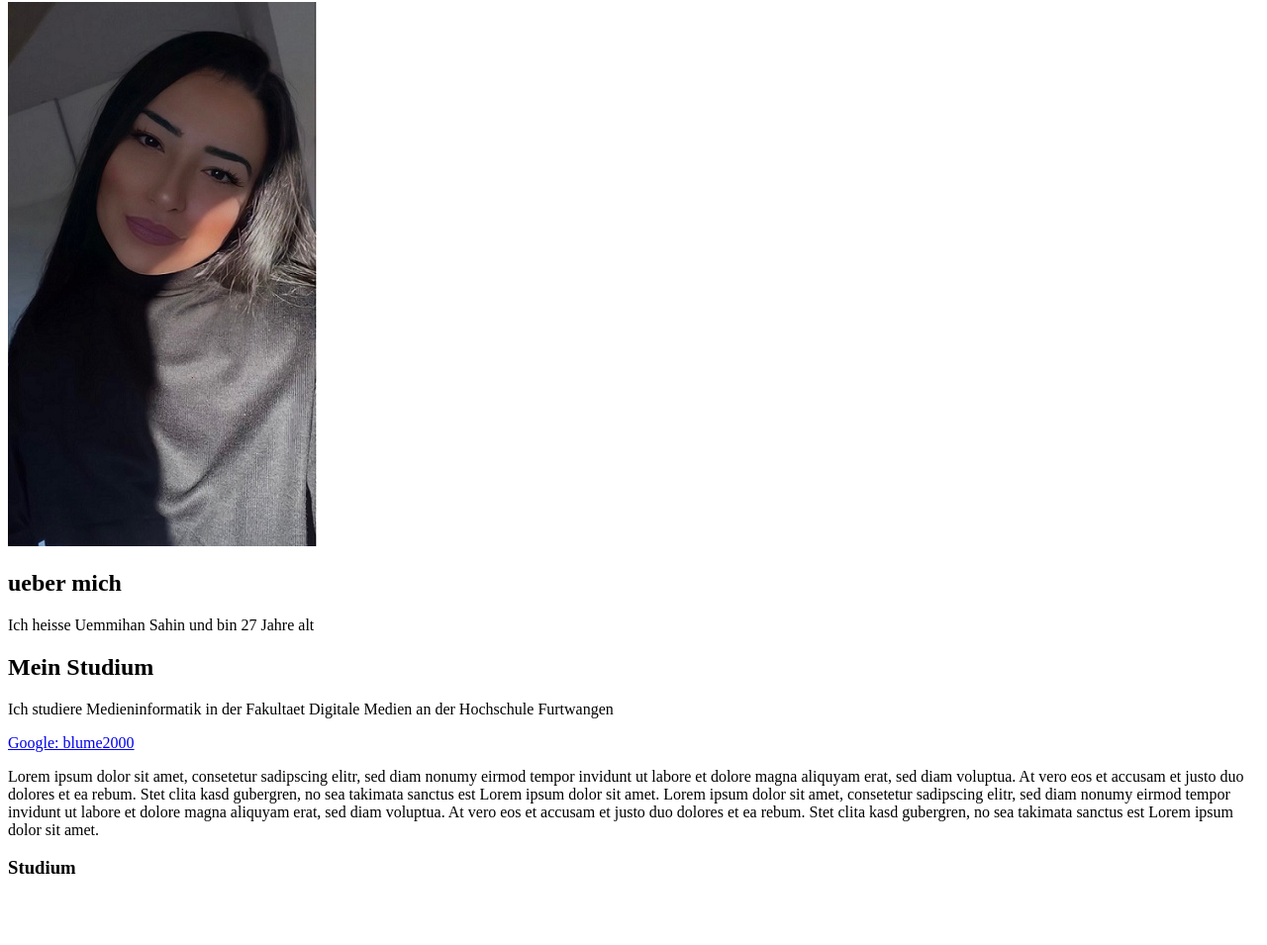
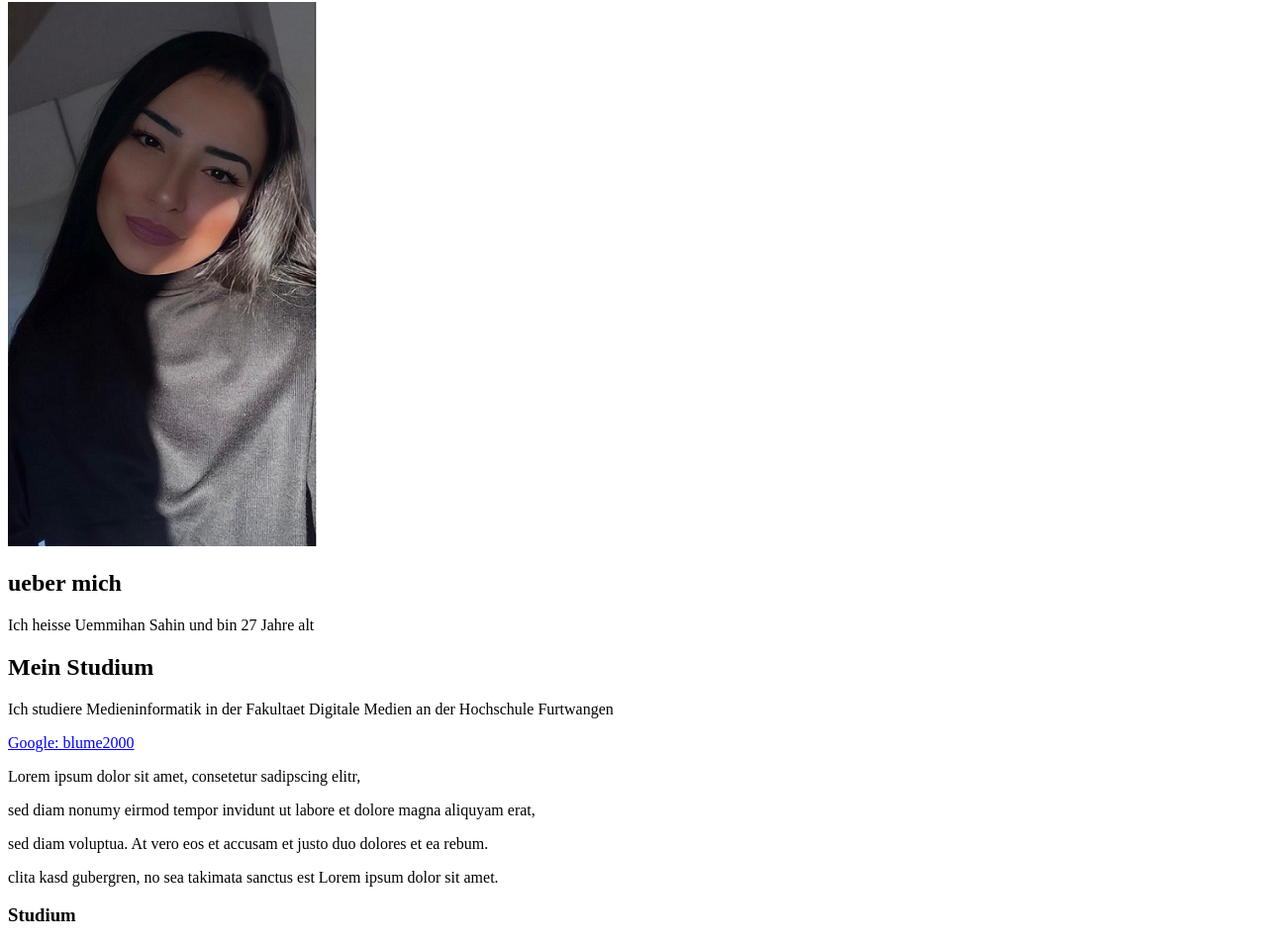
Before and after one commit to sahinuem/GIS-SoSe-2021, a plain HTML site: page Steckbrief/index.html in a window 1280 px wide. Shown: the part 78-1033 px from the top of the page at 99% size. Before the commit the page ends 985 px from the top, so only its background shows below. Drawn offline with Linux system fonts and the light colour scheme.

```diff
--- a/Steckbrief/index.html
+++ b/Steckbrief/index.html
@@ -16,18 +16,12 @@
     <a href="https://www.blume2000.de/" target="_blank">Google: blume2000</a>
 
     <p>Lorem ipsum dolor sit amet, consetetur sadipscing elitr,
-       sed diam nonumy eirmod tempor invidunt ut labore et dolore magna aliquyam erat,
-       sed diam voluptua. At vero eos et accusam et justo duo dolores et ea rebum.
-       Stet clita kasd gubergren, no sea takimata sanctus est Lorem ipsum dolor sit amet.
-       Lorem ipsum dolor sit amet, consetetur sadipscing elitr,
-       sed diam nonumy eirmod tempor invidunt ut labore et dolore magna aliquyam erat,
-       sed diam voluptua. At vero eos et accusam et justo duo dolores et ea rebum.
-       Stet clita kasd gubergren, no sea takimata sanctus est Lorem ipsum dolor sit amet.
+    <p>sed diam nonumy eirmod tempor invidunt ut labore et dolore magna aliquyam erat,
+    <p>sed diam voluptua. At vero eos et accusam et justo duo dolores et ea rebum.
+    <p></p>   clita kasd gubergren, no sea takimata sanctus est Lorem ipsum dolor sit amet.
 
        <h3 id="Meine Hochschule">Studium</h3>
-       <a href="https://www.hs-furtwangen.de/"></a>
-
-    </p>
+       <a href="https://www.hs-furtwangen.de/"></a></p>
 
 </body>
 </html>
```
